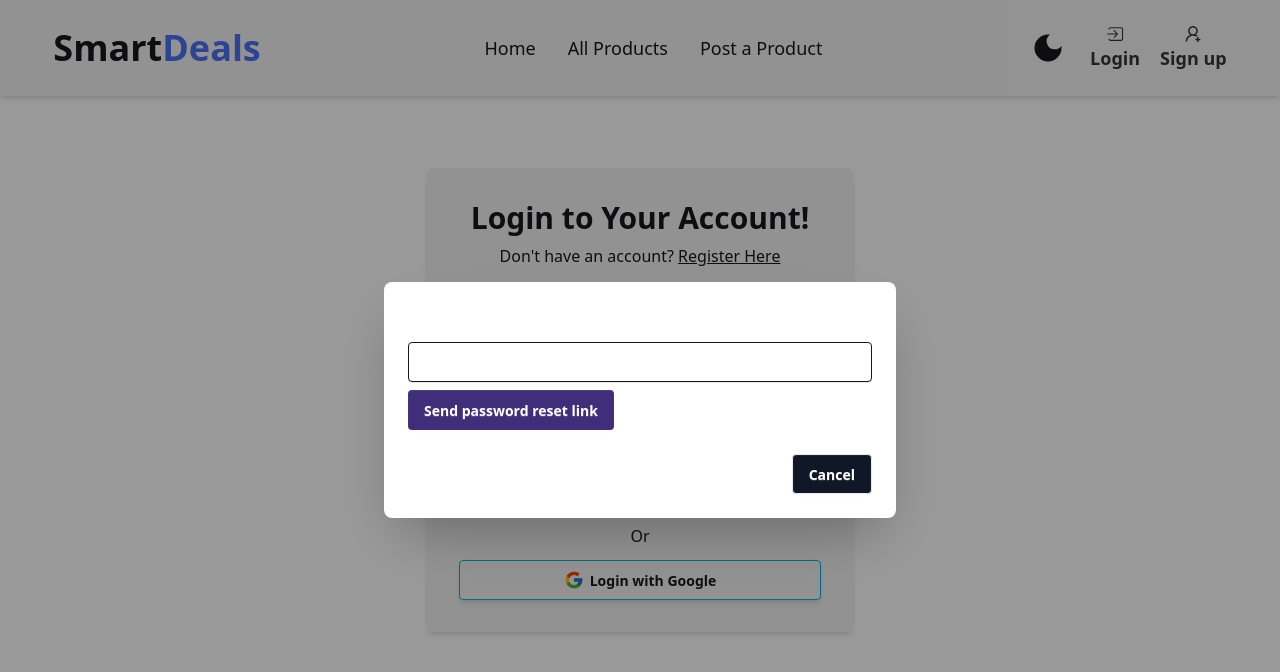
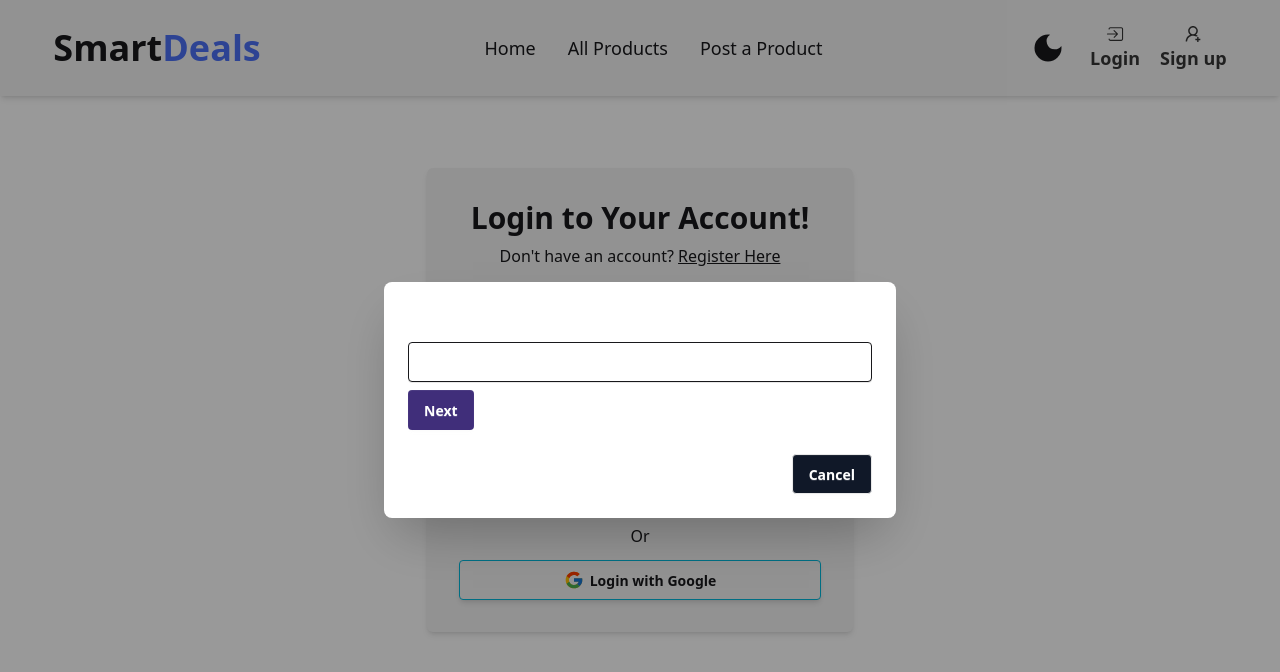
Before and after one commit to mehrab-abir/smart-deals, a React (Vite) app in the folder smart-deals-frontend/: page /auth in a window 1280 px wide. Both pictures are taken after a click on the element "Forgot password?". Shown: the top 672 px of the page. Built offline with nearby package versions, Linux system fonts and the light colour scheme; no server answers.

Commit message:
Minor Update

```diff
--- a/smart-deals-frontend/src/Pages/Auth/Login.jsx
+++ b/smart-deals-frontend/src/Pages/Auth/Login.jsx
@@ -236,7 +236,7 @@ const Login = () => {
               onClick={() => resetPassword()}
               className="btn bg-primary border-none text-white mt-2 hover:bg-primary"
             >
-              Send password reset link
+              Next
             </button>
             <p className="text-white mt-2">{passwordResetMessage}</p>
             <p className="text-red-600 mt-2">{resetPasswordError}</p>
```
